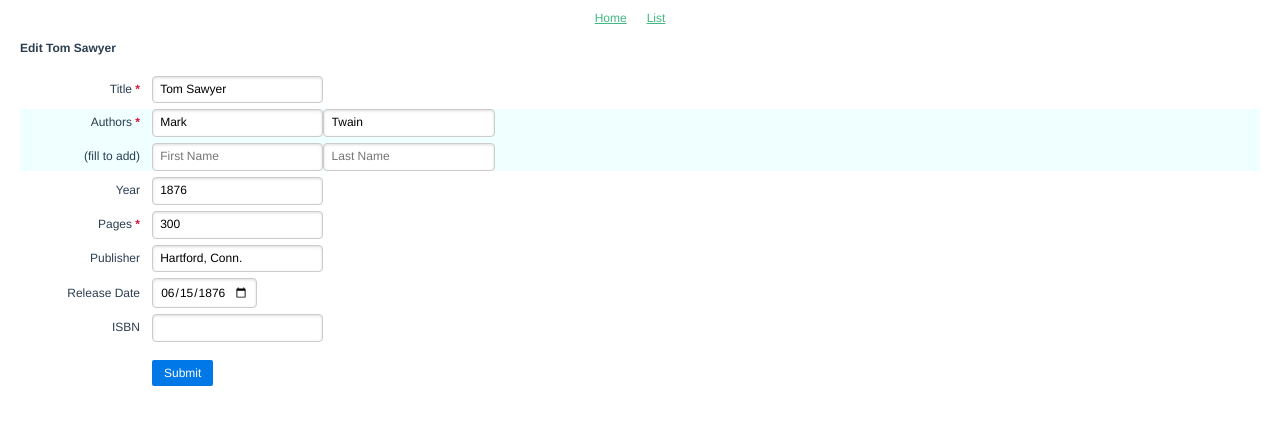
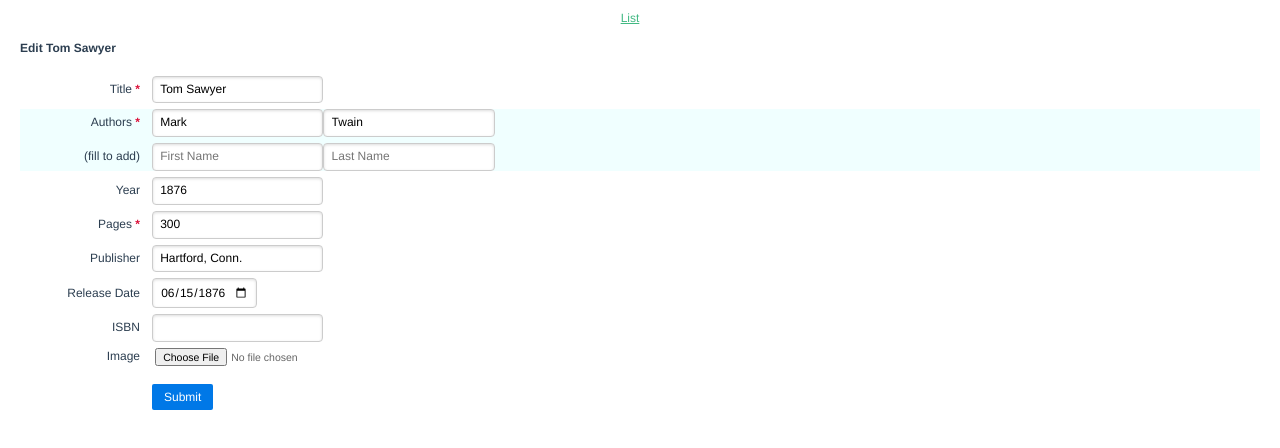
Before and after one commit to plugn/bxt, a Vue app: page /edit/1 in a window 1280 px wide. Shown: the top 448 px of the page. Built offline with nearby package versions, Linux system fonts and the light colour scheme.

Commit message:
file input

```diff
--- a/src/components/Editor.vue
+++ b/src/components/Editor.vue
@@ -39,6 +39,11 @@
 			:scheme="schemeByName.ISBN"
 		></PureInput>
 
+		<PureFileInput label="Image"
+			:value="bookModel.image"
+			:scheme="schemeByName.image"
+		></PureFileInput>
+
 		<div class="pure-controls">
 			<button type="button"
 				class="pure-button pure-button-primary"
@@ -54,6 +59,7 @@
 import {mapGetters, mapState, mapMutations} from 'vuex';
 import PureInput from './form/PureInput';
 import PureDateInput from './form/PureDateInput';
+import PureFileInput from './form/PureFileInput';
 import AuthorsField from './AuthorsField';
 import { BookScheme, dateInputParams } from "@/util/scheme";
 import { schemeByName, requiredFieldNames, emptyModel } from "@/util/helpers";
@@ -65,6 +71,7 @@ export default {
 	components: {
 		PureInput,
 		PureDateInput,
+		PureFileInput,
 		AuthorsField
 	},
 	data() {
@@ -73,19 +80,10 @@ export default {
 			schemeByName
 		}
 	},
-	//created() {},
 	mounted() {
 		this.resetReport(this.bookModel);
-		console.log(' * bookModel : ', this.bookModel);
 	},
 
-	watch: {
-		'$route.params' (to) {
-			console.log('route.params (to, from, next) to: \n ', to,
-				'\n bookModel', this.bookModel);
-			// this.resetReport(this.bookModel);
-		}
-	},
 	computed: {
 		...mapState([
 			'reports'
@@ -119,7 +117,7 @@ export default {
 		]),
 
 		save() {
-			console.log(' * save() bookId: ', this.bookId);
+			// console.log(' * save() bookId: ', this.bookId);
 			if (isNaN(this.bookId)) {
 				this.addBook(this.formValues)
 			}
--- a/src/components/HelloWorld.vue
+++ b/src/components/HelloWorld.vue
@@ -2,7 +2,7 @@
 	<div class="hello">
 		<h3>{{ msg }}</h3>
 		<input type="file" @change="readFile($event)" @focus="clearImageData($event)" accept="image/*">
-    <button @click="clearImageData" v-if="imgData">x</button>
+ 		<button @click="clearImageData" v-if="imgData">x</button>
 		<br>
 		<img v-if="imgData" :src="imgData" title="Image Preview">
 	</div>
--- a/src/components/Menu.vue
+++ b/src/components/Menu.vue
@@ -1,7 +1,6 @@
 <template>
 	<div><ul class="menu">
-		<li><router-link to="/">Home</router-link></li>
-		<li><router-link to="/list">List</router-link></li>
+		<li><router-link to="/">List</router-link></li>
 		<li><router-link v-if="$route.name!=='Edit'" to="/edit">Create</router-link></li>
 	</ul></div>
 
--- a/src/components/form/PureDateInput.vue
+++ b/src/components/form/PureDateInput.vue
@@ -1,6 +1,8 @@
 <template>
 	<div class="pure-control-group">
-		<label :for="inputId">{{ label }}</label>
+		<label :for="inputId">{{ label }}
+			<span v-if="scheme.required" class="label-required"> * </span>
+		</label>
 		<input :id="inputId"
 			type="date"
 			:min="min"
@@ -8,7 +10,6 @@
 			v-model="innerValue"
 			:class="{'need-correction': !isValid}"
 		>
-		<span v-if="scheme.required" class="pure-form-message-inline">required</span>
 	</div>
 </template>
 
--- a/src/components/form/PureFileInput.vue
+++ b/src/components/form/PureFileInput.vue
@@ -1,14 +1,26 @@
 <template>
 	<div class="pure-control-group">
-		<label :for="inputId">{{ label }}</label>
-		<input :id="inputId"
-			type="date"
-			:min="min"
-			:max="max"
-			v-model="innerValue"
-			:class="{'need-correction': !isValid}"
-		>
-		<span v-if="scheme.required" class="pure-form-message-inline">required</span>
+		<label :for="inputId">{{ label }}
+			<span v-if="scheme.required" class="label-required"> * </span>
+		</label>
+
+		<span class="field pure-form-message-inline">
+			<input :id="inputId"
+				type="file"
+				accept="image/*"
+				@change="readFile($event)"
+				:class="{'need-correction': !isValid}"
+			>
+			<button v-if="innerValue"
+				type="button"
+				@click.prevent="innerValue=''"
+				title="remove image"
+				class="remove-button">x</button>
+		</span>
+
+		<span v-if="innerValue" class="preview pure-form-message-inline">
+			<img :src="innerValue">
+		</span>
 	</div>
 </template>
 
@@ -16,15 +28,49 @@
 import PureInput from './PureInput'
 
 export default {
-	name: "PureDateInput",
+	name: "PureFileInput",
 	mixins: [ PureInput ],
-	props: {
-		min: String,
-		max: String
+
+	methods: {
+		readFile($event) {
+			const fileInput = $event && $event.target;
+			const file = fileInput && fileInput.files && fileInput.files.length && fileInput.files[0];
+			const reader = new FileReader();
+
+			reader.onloadend = () => {
+				this.innerValue = reader.result;
+			};
+
+			if (file) {
+				reader.readAsDataURL(file);
+			}
+			else {
+				this.innerValue = '';
+			}
+		}
 	}
 }
 </script>
 
 <style scoped>
 @import './field.css';
+
+.field {
+	position: relative;
+}
+
+.remove-button {
+	position: absolute;
+	top: 0;
+	right: 0;
+	font-weight: bold;
+	font-size: larger;
+	color: black;
+}
+
+.preview img {
+	max-height: 180px;
+	max-width: 120px;
+}
+
 </style>
--- a/src/components/form/PureInput.vue
+++ b/src/components/form/PureInput.vue
@@ -21,7 +21,6 @@ export default {
 	data() {
 		return {
 			isValid: true,
-			isTouched: false,
 			innerValue: '',
 			inputId: _uniqueId(idPrefix)
 		}
--- a/src/router/index.js
+++ b/src/router/index.js
@@ -11,11 +11,6 @@ export default new Router({
 	routes: [
 		{
 			path: '/',
-			name: 'HelloWorld',
-			component: HelloWorld
-		},
-		{
-			path: '/list',
 			name: 'List',
 			component: List
 		},
```
